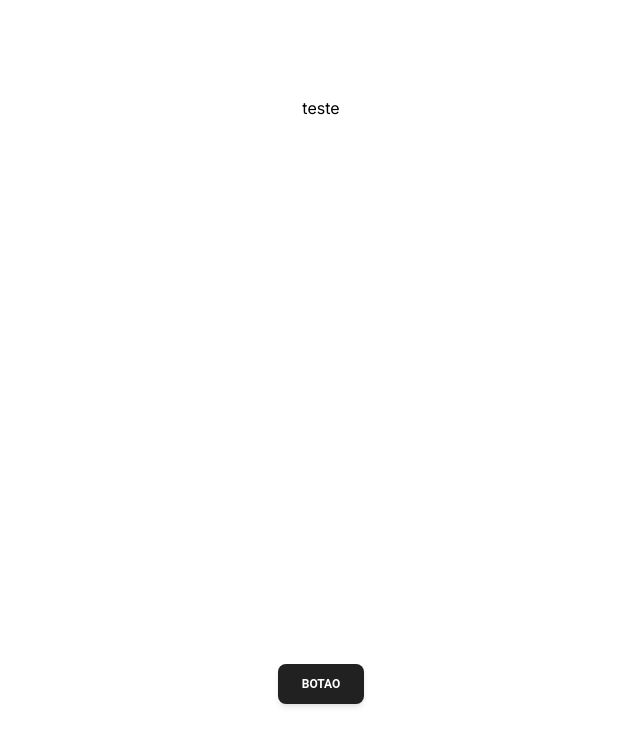
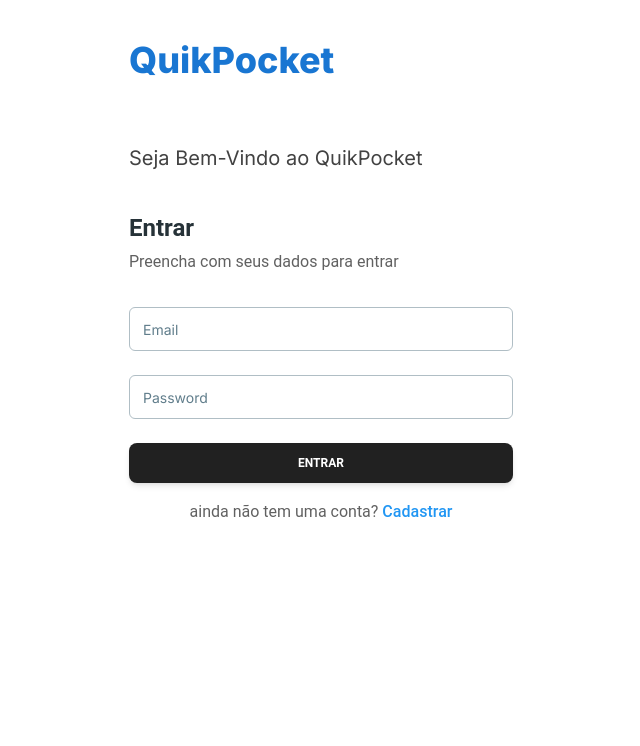
Before and after one commit to luizreboucas/lrmanaging_client, a Next.js app: page / in a window 1280 px wide. Shown: the top 746 px of the page, without its empty margins (319-959 px from the left). Built offline with nearby package versions, Linux system fonts and the light colour scheme.

Commit message:
loginpage

```diff
--- a/src/app/page.tsx
+++ b/src/app/page.tsx
@@ -1,12 +1,50 @@
 'use client'
-import Image from 'next/image'
-import { Button } from '@material-tailwind/react'
+import {
+  Card,
+  Input,
+  Checkbox,
+  Button,
+  Typography,
+} from "@material-tailwind/react";
 
 export default function Home() {
   return (
-    <main className="flex min-h-screen flex-col items-center justify-between p-24">
-     <h1>teste</h1>
-     <Button>botao</Button>
-    </main>
+    <div className="flex flex-col items-center justify-center">
+        <div className="mb-10  w-80 max-w-screen-lg sm:w-96">
+          <h1 className="text-4xl font-extrabold text-blue-700  mt-10">QuikPocket</h1>
+          <h2 className="text-xl mt-16 text-gray-800">Seja Bem-Vindo ao QuikPocket</h2>
+        </div>
+
+      <Card color="transparent" shadow={false} >
+      <Typography variant="h4" color="blue-gray">
+        Entrar
+      </Typography>
+      <Typography color="gray" className="mt-1 font-normal">
+        Preencha com seus dados para entrar
+      </Typography>
+      <form className="mt-8 mb-2 w-80 max-w-screen-lg sm:w-96">
+        <div className="mb-4 flex flex-col gap-6">
+          <Input size="lg" label="Email" />
+          <Input type="password" size="lg" label="Password" />
+        </div>
+
+        <Button className="mt-6" fullWidth>
+          Entrar
+        </Button>
+        <Typography color="gray" className="mt-4 text-center font-normal">
+          ainda não tem uma conta?{" "}
+          <a
+            href="#"
+            className="font-medium text-blue-500 transition-colors hover:text-blue-700"
+          >
+            Cadastrar
+          </a>
+        </Typography>
+      </form>
+    </Card>
+
+
+      </div>
+
   )
 }
```
